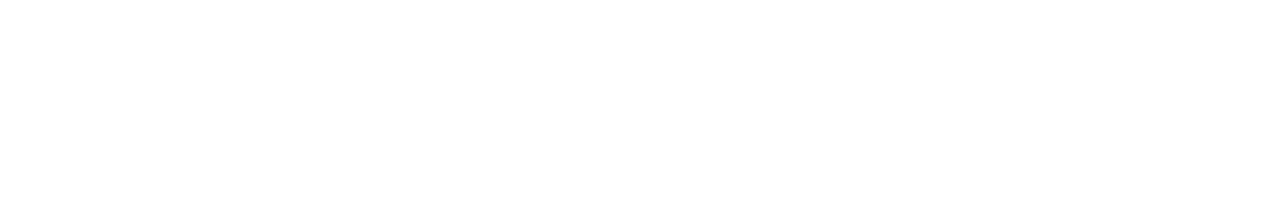
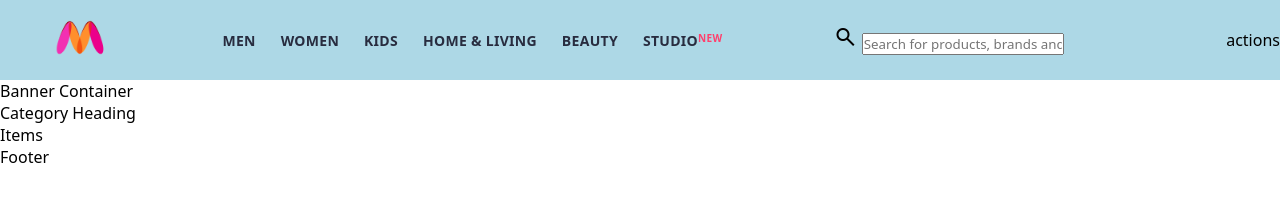
Before and after one commit to YashUpd/New, a plain HTML site: page MyntraClone/index.html in a window 1280 px wide. Drawn offline with nearby package versions, Linux system fonts and the light colour scheme.

Commit message:
added new changes

```diff
--- a/MyntraClone/index.html
+++ b/MyntraClone/index.html
@@ -3,9 +3,34 @@
 <head>
   <meta charset="UTF-8">
   <meta name="viewport" content="width=device-width, initial-scale=1.0">
-  <title>Document</title>
+  <title>Myntra Clone</title>
+  <link rel="stylesheet" href="style.css">
+  <link rel="stylesheet" href="https://fonts.googleapis.com/css2?family=Material+Symbols+Outlined:opsz,wght,FILL,GRAD@20..48,100..700,0..1,-50..200" />
 </head>
 <body>
-
+  <header>
+    <div class="logo-container">
+      <a href="#"><img class="myntra-home" src="assets/myntra_logo.webp" alt="myntra home"></a>
+    </div>
+    <nav class="navbar">
+      <a href="#">MEN</a>
+      <a href="#">WOMEN</a>
+      <a href="#">KIDS</a>
+      <a href="#">HOME & LIVING</a>
+      <a href="#">BEAUTY</a>
+      <a href="#" id="superscript">STUDIO <sup>NEW</sup></a>
+    </nav>
+    <div class="search-bar">
+      <span class="material-symbols-outlined search-icon">search</span>
+      <input class="search-input" placeholder="Search for products, brands and more">
+    </div>
+    <div class="action-bar">actions</div>
+    </header>
+  <main>
+    <div class="banner_container">Banner Container</div>
+    <div class="category_heading">Category Heading</div>
+    <div class="category_items">Items</div>
+  </main>
+  <footer>Footer</footer>
 </body>
 </html>
--- a/MyntraClone/style.css
+++ b/MyntraClone/style.css
@@ -0,0 +1,43 @@
+*{
+  margin: 0;
+  padding: 0;
+  font-family: Assistant,system-ui, -apple-system, BlinkMacSystemFont, 'Segoe UI', Roboto, Oxygen, Ubuntu, Cantarell, 'Open Sans', 'Helvetica Neue', sans-serif;
+}
+
+header{
+  display: flex;
+  background-color: lightblue;
+  height: 80px;
+  justify-content: space-between;
+  align-items: center;
+}
+
+.myntra-home{
+  height: 45px;
+}
+.logo-container{
+  margin-left: 4%;
+}
+.action-bar{
+  margin-left: 4%;
+}
+.navbar{
+  display: flex;
+  min-width: 500px;
+  justify-content: space-between;
+}
+.navbar a{
+  font-size: 14px;
+  letter-spacing: .3px;
+  color: #282c3f;
+  font-weight: 700;
+  text-transform: uppercase;
+  text-decoration: none;
+}
+#superscript{
+  display: flex;
+}
+.navbar a sup{
+  color: #ff3f6c;
+  font-size: 10px;
+}
```
